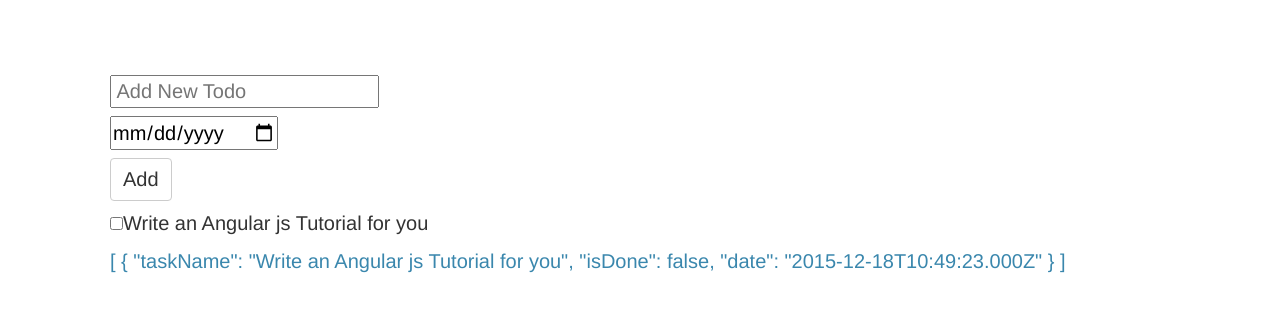
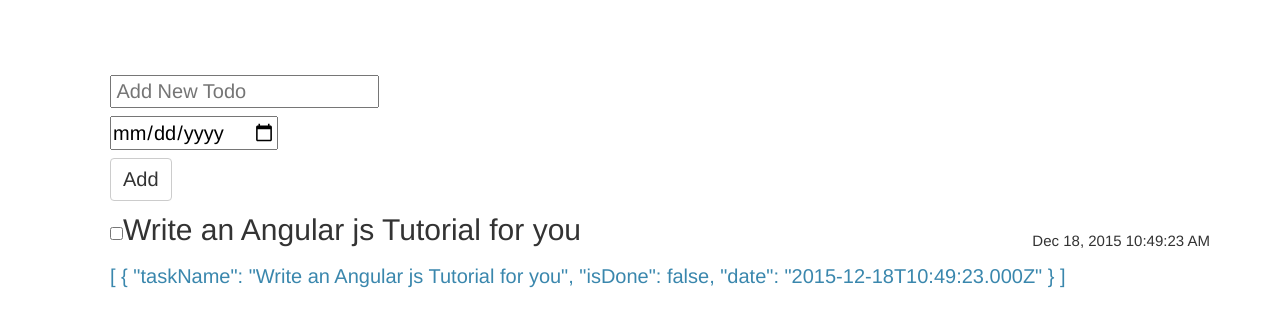
Before and after one commit to sisiea/todoList, a plain HTML site: page index.html in a window 1280 px wide. Drawn offline with Linux system fonts and the light colour scheme.

Commit message:
2
add timetag

```diff
--- a/css/common.css
+++ b/css/common.css
@@ -20,3 +20,13 @@
 }
 #addBtn{
 }
+#listArea ul li{
+	position:relative;
+	font-size:30px;
+}
+#listArea ul li #taskDate{
+	position:absolute;
+	right:0px;
+	bottom:0px;
+	font-size:15px;
+}
--- a/index.html
+++ b/index.html
@@ -47,7 +47,7 @@
 			<div id="listArea">
 				<ul class="list-unstyled" ng-model="todos" ui-sortable="todoSortable">
 					<li ng-repeat="todo in todos">
-						<input ng-model="todo.isDone" type="checkbox">{{todo.taskName}}{{}}
+						<input ng-model="todo.isDone" type="checkbox">{{todo.taskName}}<span id="taskDate">{{todo.date | date:'medium'}}</span>
 					</li>
 				</ul>
 				<div class="debug">
```
